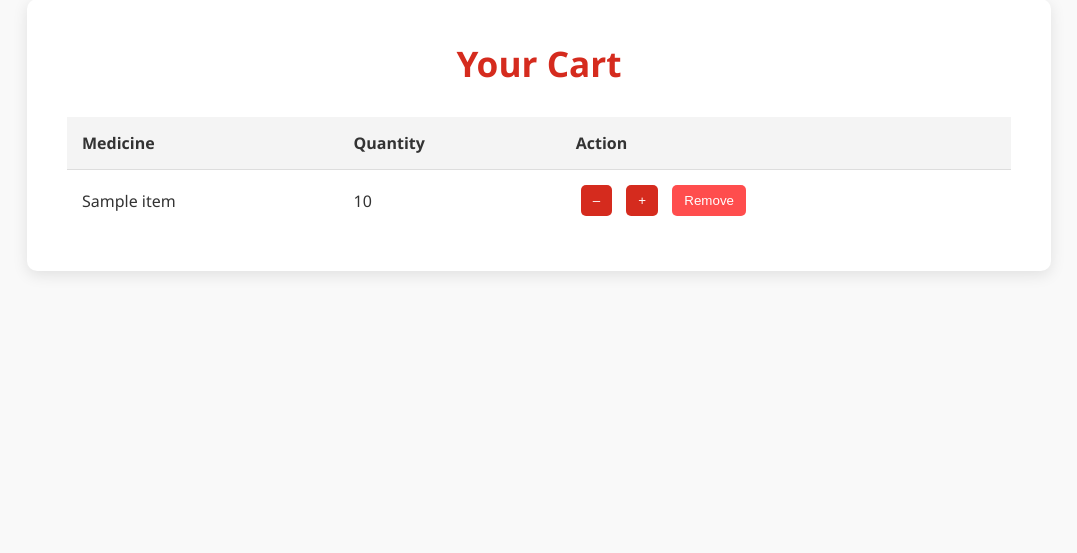
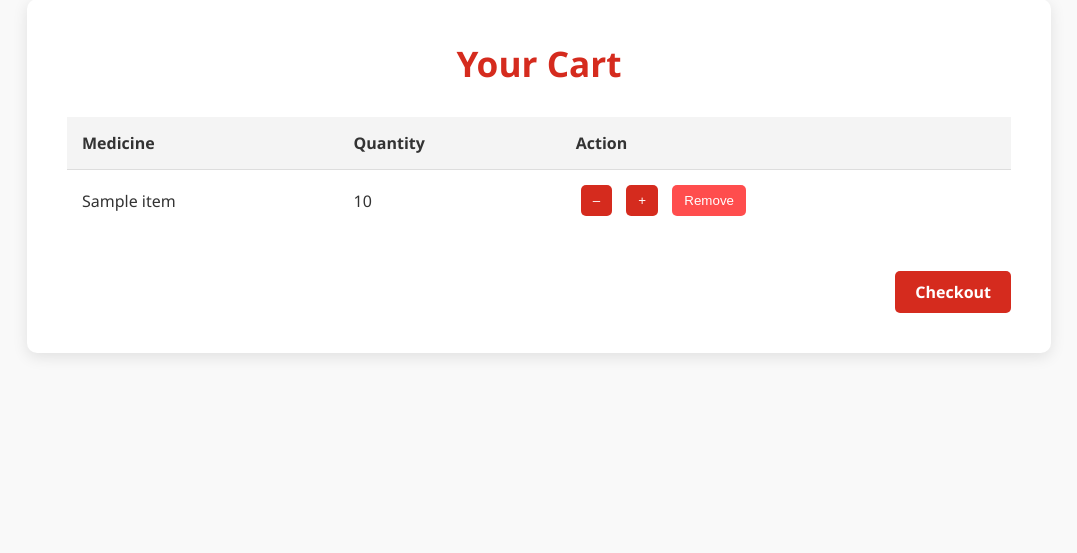
Before and after one commit to KQ29/Eli-Lilly-Project, a Django app: template myproject/myapp/templates/cart.html in a window 1280 px wide. Shown: the part 141-694 px from the top of the page, without its empty margins (101-1178 px from the left). Run offline with Django 5.2, Linux system fonts and the light colour scheme; the template is opened without the code that fills it: most values are stand-ins (such as "Sample title", 1, 10 or a date in 2020).

Commit message:
Little changes

```diff
--- a/myproject/myapp/templates/cart.html
+++ b/myproject/myapp/templates/cart.html
@@ -122,6 +122,26 @@
     .inline-form {
       display: inline;
     }
+    /* Checkout Button Styling */
+    .checkout-btn {
+      background: var(--primary-color);
+      color: #fff;
+      padding: 10px 20px;
+      border-radius: 5px;
+      text-decoration: none;
+      font-weight: bold;
+      transition: background var(--transition-speed);
+      display: inline-block;
+      margin-top: 20px;
+    }
+    .checkout-btn:hover {
+      background: var(--secondary-color);
+      color: var(--primary-color);
+    }
+    .checkout-container {
+      text-align: right;
+      margin-top: 20px;
+    }
   </style>
 </head>
 <body>
@@ -182,6 +202,10 @@
             {% endfor %}
           </tbody>
         </table>
+        <!-- Checkout Button: Appears only if there is at least one cart item -->
+        <div class="checkout-container">
+          <a href="#" class="checkout-btn">Checkout</a>
+        </div>
         {% else %}
           <p style="text-align: center; font-size: 1.2rem; color: black;">
             Your cart is empty.
```
Also changed, not shown: myproject/myapp/views.py (+3 -8 lines).
